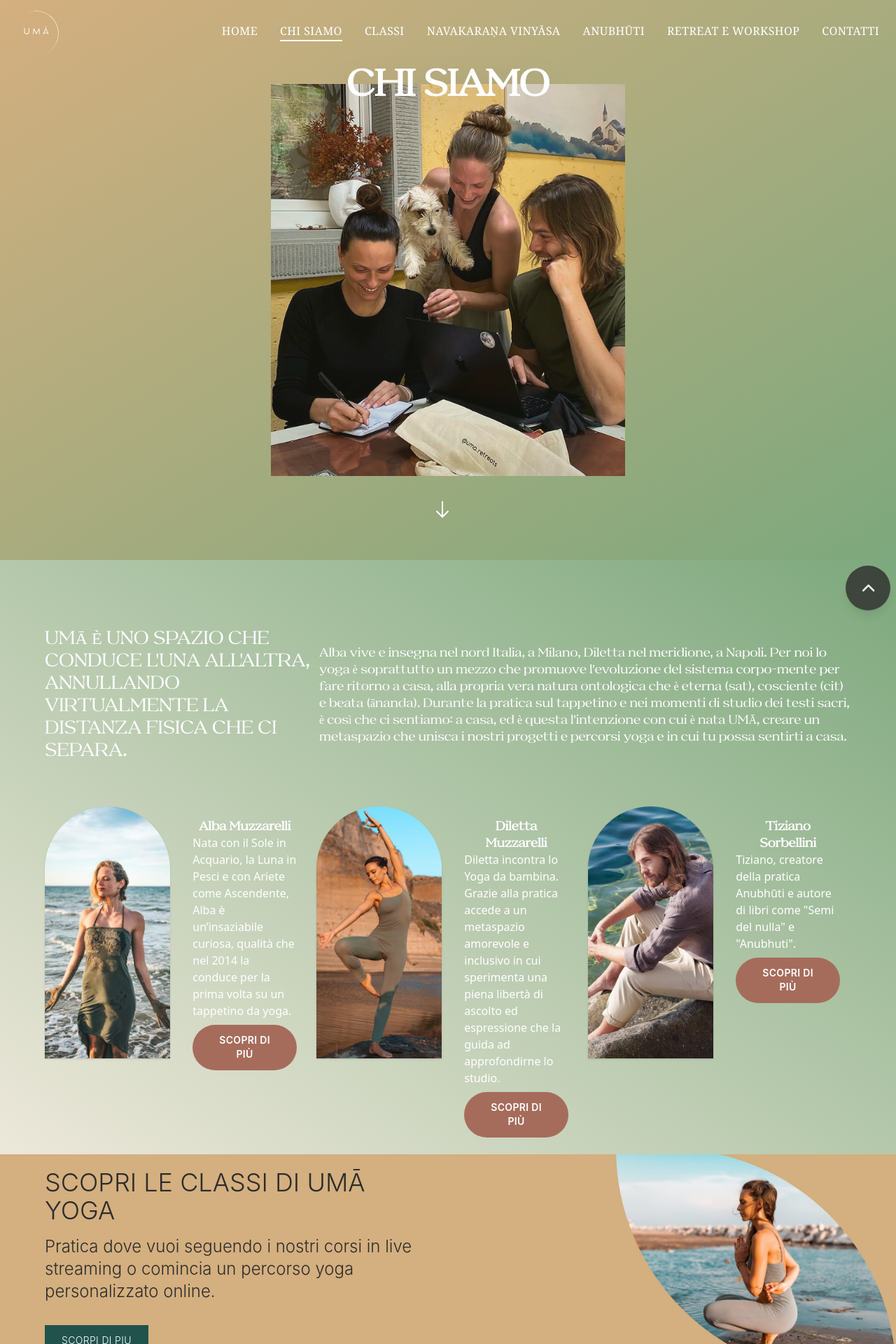
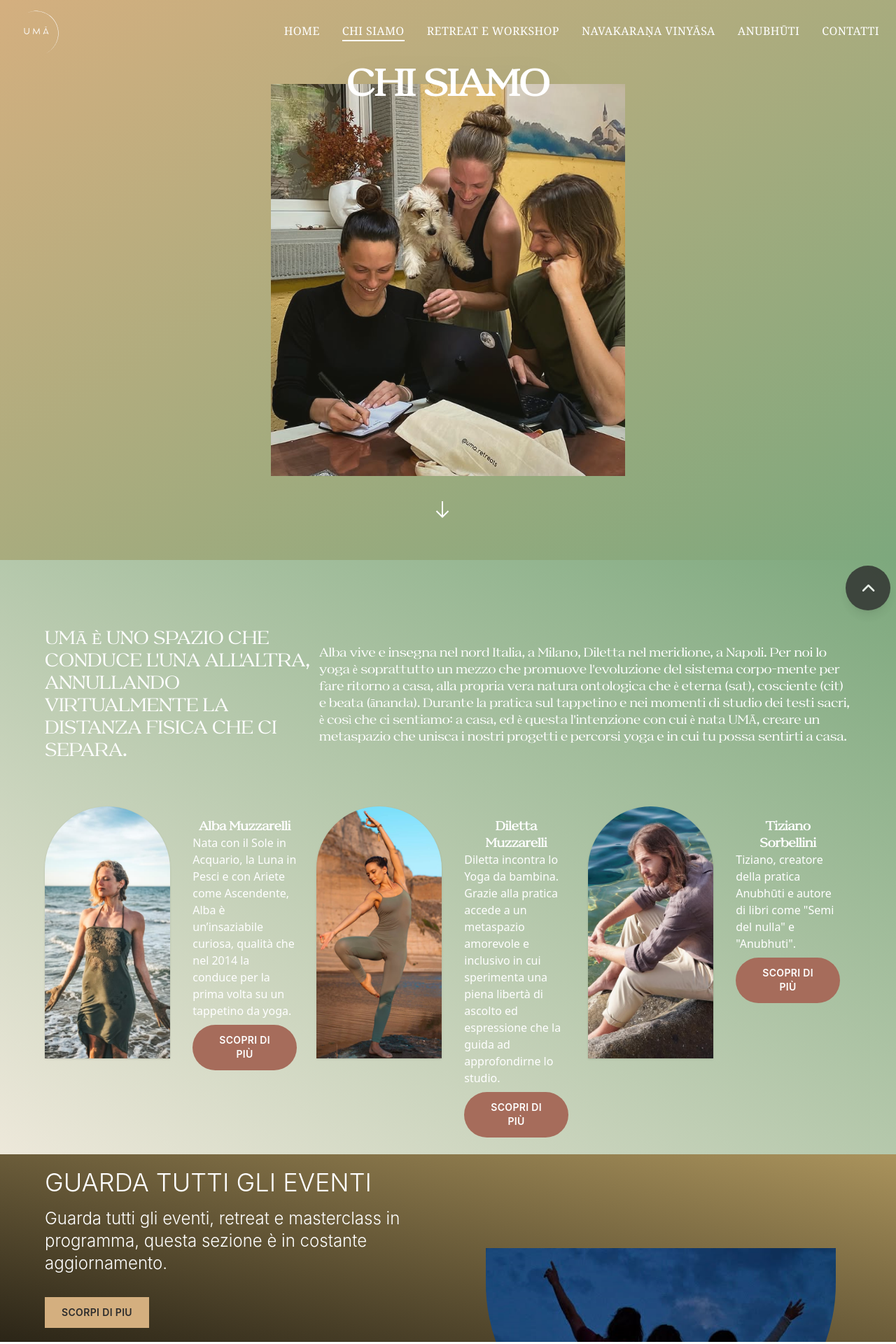
Before and after one commit to asorbellini/static-uma-yoga, a React (Vite) app: page /chi-siamo in a window 1280 px wide. Shown: the top 1920 px of the page at 70% size. Built offline with nearby package versions, Linux system fonts and the light colour scheme.

Commit message:
Remove Classes Sections

```diff
--- a/src/App.jsx
+++ b/src/App.jsx
@@ -19,8 +19,8 @@ function App() {
         <Route path="/" element={<Home />} />
         <Route path="/chi-siamo" element={<About />}/>
         <Route path="/chi-siamo/:memberName" element={<MemberDetail />}/>
-        <Route path="/classi" element={<Classes />} />
-        {/*<Route path="/classi/:nameClass" element={<ClassesDetail />} /> */}
+        {/*<Route path="/classi" element={<Classes />} />
+        <Route path="/classi/:nameClass" element={<ClassesDetail />} /> */}
         <Route path="/navakarana-vinyasa" element={<NavakaranaVinyasa />} />
         <Route path="/anubhuti" element={<Anubhuti />} />
         <Route path="/retreat-e-workshop" element={<RetreateWorkshop />} />
--- a/src/components/Header.jsx
+++ b/src/components/Header.jsx
@@ -17,12 +17,12 @@ const useActiveSection = () => {
 
 const navItems = [{'name':'Home', 'url':"/"},
   {'name':'Chi siamo', 'url':"/chi-siamo"},
-  {'name':'Classi', 'url':"/classi"},
+  {'name':'Retreat e workshop', 'url':"/retreat-e-workshop"},
   {'name':'Navakaraṇa vinyāsa', 'url':"/navakarana-vinyasa"},
   {'name':'Anubhūti', 'url':"/anubhuti"},
-  {'name':'Retreat e workshop', 'url':"/retreat-e-workshop"},
   {'name':'Contatti', 'url':"/contatti"}
 ]
+/* {'name':'Classi', 'url':"/classi"}, */
 
 const Header = () => {
   const [isScrolled, setIsScrolled] = useState(false)
--- a/src/components/UmaSummary.jsx
+++ b/src/components/UmaSummary.jsx
@@ -134,16 +134,17 @@ function UmaSummary(){
                                 className="w-[40vw] h-[50vh] xl:h-[60vh] object-cover rounded-br-full rounded-tl-full shadow-lg" />
                         </div>
                 </div>
-        {/*Flecha a siguiente sección */}
-                <div className="z-20 flex items-center justify-center hover:animate-pulse mt-8">
-                    <a href="#nostre-classi">
-                        <ArrowDown />
-                    </a>
-                </div>
             </section>
 
+            {/*Flecha a siguiente sección
+                #LE NOSTRE CLASSI SECTION SE REMOVIÓ
+                    <div className="z-20 flex items-center justify-center hover:animate-pulse mt-8">
+                        <a href="#nostre-classi">
+                            <ArrowDown />
+                        </a>
+                    </div>
 
-            <section id="nostre-classi" className="min-h-screen w-full pt-28 px-4 bg-terracota " > {/*bg-gradient-to-t from-claro to-terracota  */}
+            <section id="nostre-classi" className="min-h-screen w-full pt-28 px-4 bg-terracota " >
                 <div className="p-2 md:p-4 ">
                     <h3 className="text-2xl md:text-4xl rounded font-rose text-white text-center font-light">
                     LE NOSTRE CLASSI
@@ -206,7 +207,7 @@ function UmaSummary(){
                         </div>
                     </div>
                 </div>
-            </section>
+            </section>*/}
         </div>
     )
 }
--- a/src/pages/About.jsx
+++ b/src/pages/About.jsx
@@ -2,7 +2,8 @@
 import HeroAbout from "../components/HeroAbout";
 import ScrollToTop from "../components/ScrollToTop";
 import AboutUmaSummary from "../components/AboutUmaSummary";
-import ToClasses from "../components/ToClasses"
+
+import ToRetreateWorkshop from "../components/ToRetreateWorkshop.jsx"
 import Footer from "../components/Footer"
 
 const Members = [
@@ -17,7 +18,7 @@ function About() {
       <HeroAbout />
       <ScrollToTop />
       <AboutUmaSummary />
-      <ToClasses />
+      <ToRetreateWorkshop />
       <Footer />
     </div>
   );
--- a/src/pages/NavakaranaVinyasa.jsx
+++ b/src/pages/NavakaranaVinyasa.jsx
@@ -9,7 +9,7 @@ import navak5 from "../assets/images/Navakarana/navak5.png"
 import navak6 from "../assets/images/Navakarana/navak6.png"
 import navak7 from "../assets/images/Navakarana/navak7.png"
 import NavakaranaSummary from "../components/NavakaranaSummary.jsx";
-import ToClasses from "../components/ToClasses.jsx"
+import ToRetreateWorkshop from "../components/ToRetreateWorkshop.jsx";
 import Footer from "../components/Footer.jsx";
 
 
@@ -87,7 +87,7 @@ function NavakaranaVinyasa() {
                 </div>
             </div>
         </section>
-        <ToClasses />
+        <ToRetreateWorkshop />
         <Footer />
     </div>
   );
```
